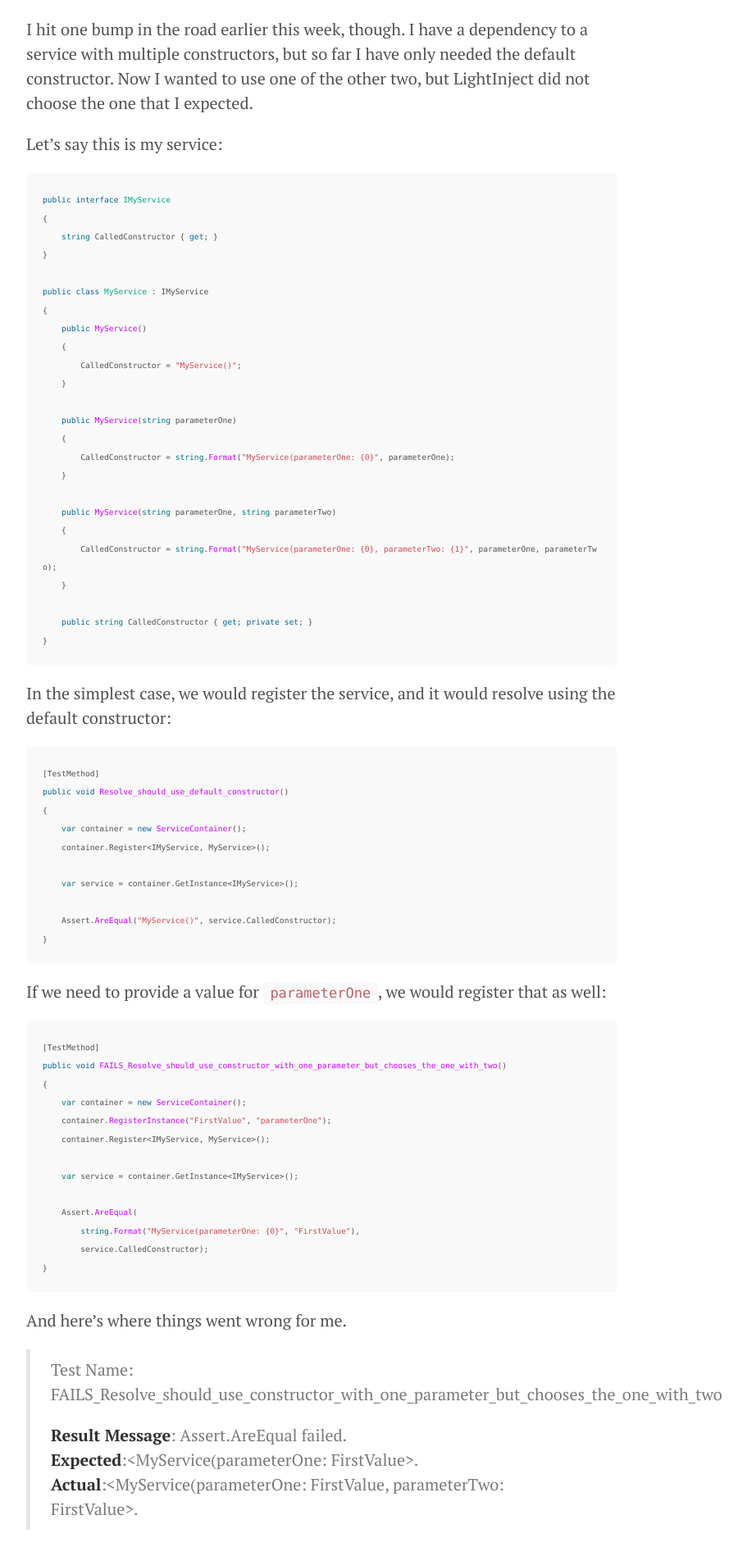
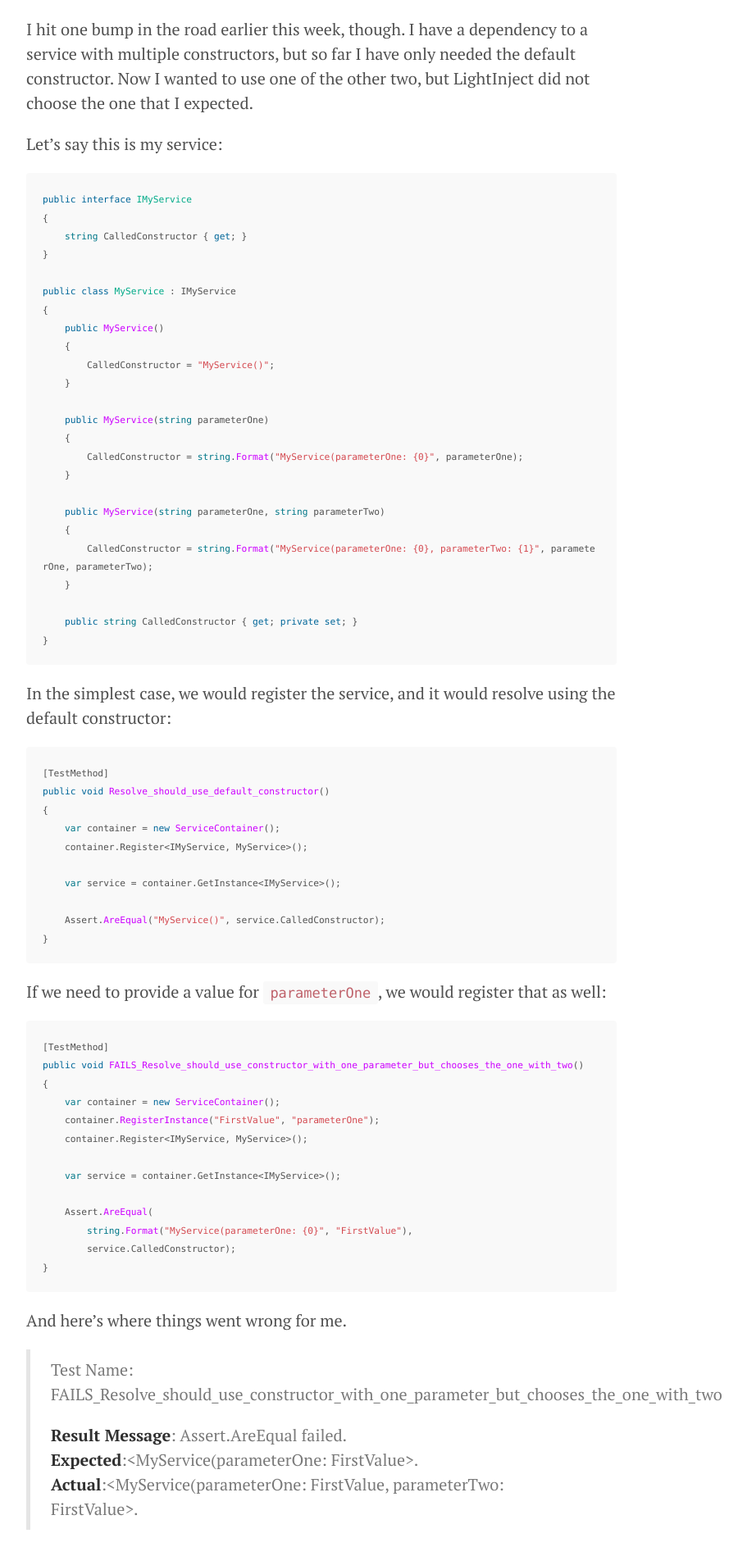
Before and after one commit to vegar/vegar.github.io, a Jekyll site: the page built from index.html, in a window 1280 px wide. Shown: the part 467-2354 px from the top of the page at 82% size, without its empty margins (248-1159 px from the left). Built offline with Jekyll 4.4.1, drawn with Linux system fonts in a browser that asks for light colours; nearby versions of some CDN libraries; Markdown is read by kramdown in place of the engine named in the settings; the list of posts is cut into pages by our own code; comment, search, counter and statistics services are not loaded.

Commit message:
Update site.css
changed from % to em

```diff
--- a/public/css/site.css
+++ b/public/css/site.css
@@ -15,5 +15,5 @@
 }
 
 pre code {
-  font-size: 60%; !important;
+  font-size: 0.7em; !important;
 }
```
